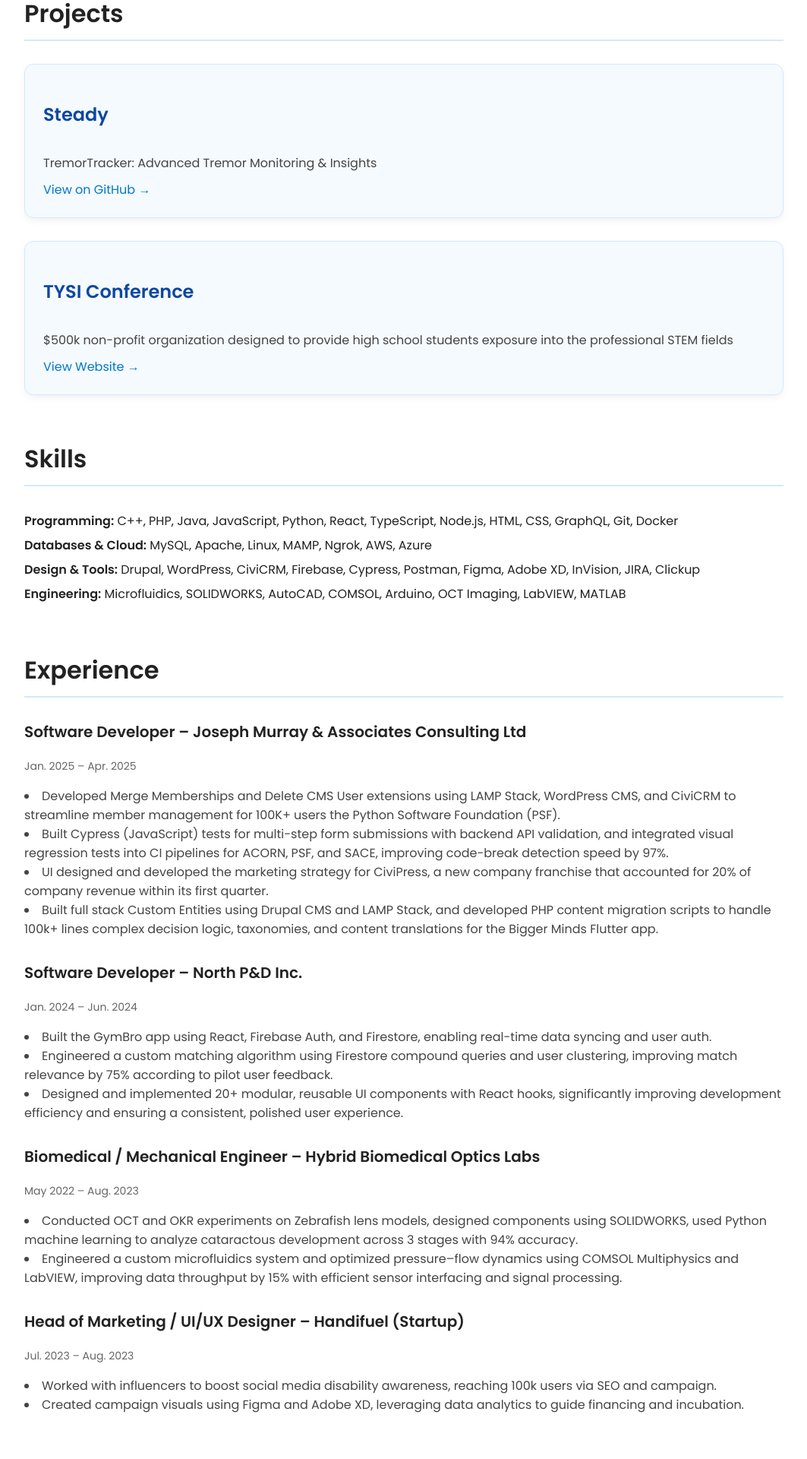
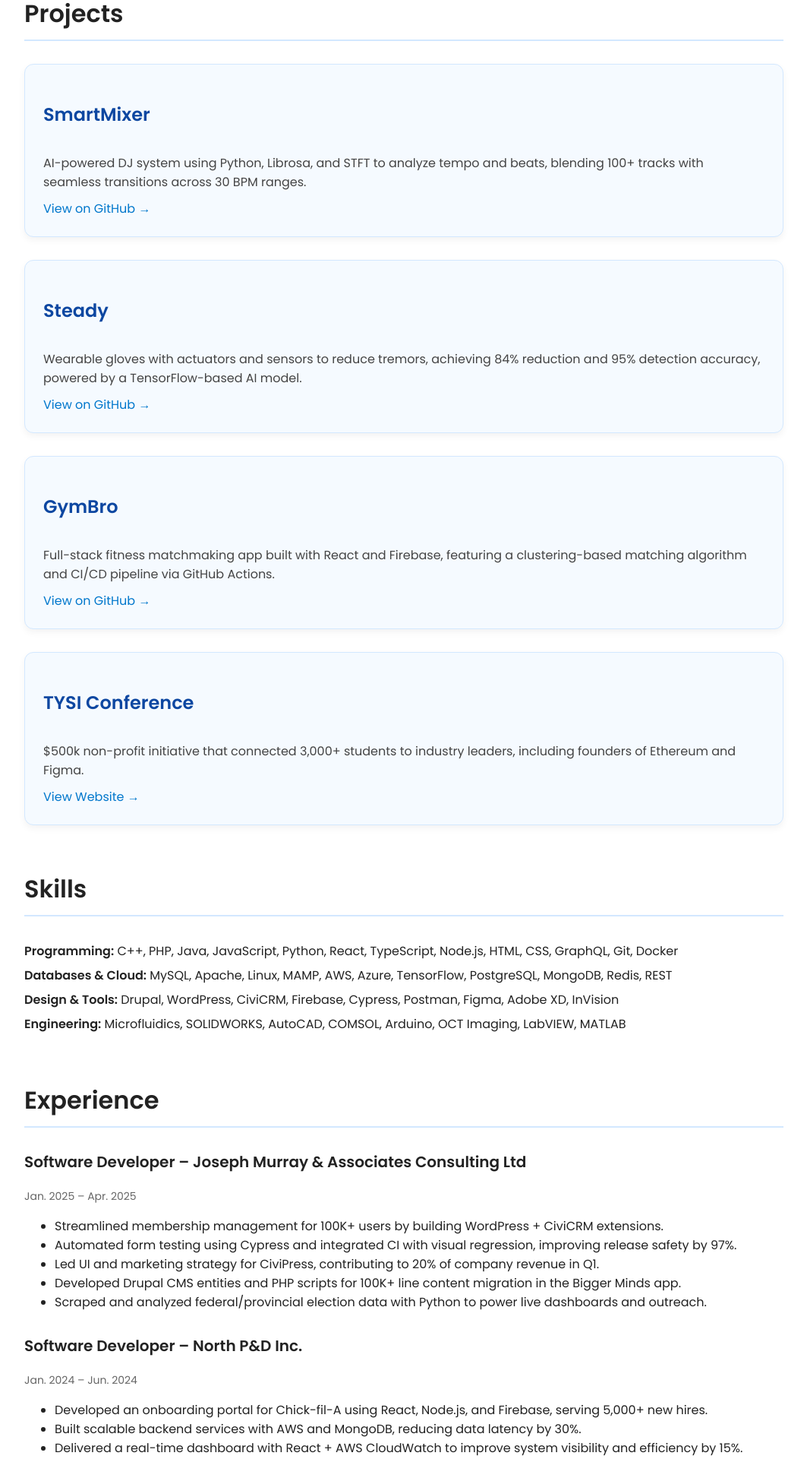
Before and after one commit to bowenzhu21/AI-Coaching, a React (Create React App) app: page /bowen/engineering in a window 1280 px wide. Shown: the part 300-2220 px from the top of the page at 76% size, without its empty margins (108-1171 px from the left). Built offline with nearby package versions, Linux system fonts and the light colour scheme.

Commit message:
updated engineering page

```diff
--- a/src/pages/Engineering.js
+++ b/src/pages/Engineering.js
@@ -5,14 +5,30 @@
   return (
     <div className="engineering-container">
       <h1 className="page-title">Engineering Portfolio</h1>
+
       {/* Projects Section */}
       <section className="section">
         <h2 className="section-title">Projects</h2>
 
         <div className="project-card">
+          <h3 className="project-title">SmartMixer</h3>
+          <p className="project-description">
+            AI-powered DJ system using Python, Librosa, and STFT to analyze tempo and beats, blending 100+ tracks with seamless transitions across 30 BPM ranges.
+          </p>
+          <a
+            href="https://github.com/bowenzhu21/Smart-Mixer.git"
+            className="project-link"
+            target="_blank"
+            rel="noopener noreferrer"
+          >
+            View on GitHub →
+          </a>
+        </div>
+
+        <div className="project-card">
           <h3 className="project-title">Steady</h3>
           <p className="project-description">
-            TremorTracker: Advanced Tremor Monitoring & Insights
+            Wearable gloves with actuators and sensors to reduce tremors, achieving 84% reduction and 95% detection accuracy, powered by a TensorFlow-based AI model.
           </p>
           <a
             href="https://github.com/bowenzhu21/Steady.git"
@@ -25,12 +41,27 @@
         </div>
 
         <div className="project-card">
+          <h3 className="project-title">GymBro</h3>
+          <p className="project-description">
+            Full-stack fitness matchmaking app built with React and Firebase, featuring a clustering-based matching algorithm and CI/CD pipeline via GitHub Actions.
+          </p>
+          <a
+            href="https://github.com/bowenzhu21/GymBro.git"
+            className="project-link"
+            target="_blank"
+            rel="noopener noreferrer"
+          >
+            View on GitHub →
+          </a>
+        </div>
+
+        <div className="project-card">
           <h3 className="project-title">TYSI Conference</h3>
           <p className="project-description">
-            $500k non-profit organization designed to provide high school students exposure into the professional STEM fields
+            $500k non-profit initiative that connected 3,000+ students to industry leaders, including founders of Ethereum and Figma.
           </p>
           <a
-            href="https://tysiconference.webflow.io/?fbclid=PAZXh0bgNhZW0CMTEAAac6ZM9fc4Rtpdfbb836oa-FkWfWF2vOe5hkWeQxMji7St0oVLu6NuMRBVE3dQ_aem_uDRbw7JTinNPeA3olzHMKQ"
+            href="https://tysiconference.webflow.io"
             className="project-link"
             target="_blank"
             rel="noopener noreferrer"
@@ -39,16 +70,18 @@
           </a>
         </div>
       </section>
+
       {/* Skills Section */}
       <section className="section">
         <h2 className="section-title">Skills</h2>
         <ul className="skills-list">
           <li><strong>Programming:</strong> C++, PHP, Java, JavaScript, Python, React, TypeScript, Node.js, HTML, CSS, GraphQL, Git, Docker</li>
-          <li><strong>Databases & Cloud:</strong> MySQL, Apache, Linux, MAMP, Ngrok, AWS, Azure</li>
-          <li><strong>Design & Tools:</strong> Drupal, WordPress, CiviCRM, Firebase, Cypress, Postman, Figma, Adobe XD, InVision, JIRA, Clickup</li>
+          <li><strong>Databases & Cloud:</strong> MySQL, Apache, Linux, MAMP, AWS, Azure, TensorFlow, PostgreSQL, MongoDB, Redis, REST</li>
+          <li><strong>Design & Tools:</strong> Drupal, WordPress, CiviCRM, Firebase, Cypress, Postman, Figma, Adobe XD, InVision</li>
           <li><strong>Engineering:</strong> Microfluidics, SOLIDWORKS, AutoCAD, COMSOL, Arduino, OCT Imaging, LabVIEW, MATLAB</li>
         </ul>
       </section>
+
 
       {/* Experience Section */}
       <section className="section">
@@ -57,40 +90,71 @@
         <div className="experience-item">
           <h3 className="experience-role">Software Developer – Joseph Murray & Associates Consulting Ltd</h3>
           <p className="experience-time">Jan. 2025 – Apr. 2025</p>
-          <p className="experience-description">
-          <li>Developed Merge Memberships and Delete CMS User extensions using LAMP Stack, WordPress CMS, and CiviCRM to streamline member management for 100K+ users the Python Software Foundation (PSF).</li>
-            <li>Built Cypress (JavaScript) tests for multi-step form submissions with backend API validation, and integrated visual regression tests into CI pipelines for ACORN, PSF, and SACE, improving code-break detection speed by 97%.</li>
-            <li>UI designed and developed the marketing strategy for CiviPress, a new company franchise that accounted for 20% of company revenue within its first quarter.</li>
-            <li>Built full stack Custom Entities using Drupal CMS and LAMP Stack, and developed PHP content migration scripts to handle 100k+ lines complex decision logic, taxonomies, and content translations for the Bigger Minds Flutter app.</li>
-          </p>
+          <ul>
+            <li>Streamlined membership management for 100K+ users by building WordPress + CiviCRM extensions.</li>
+            <li>Automated form testing using Cypress and integrated CI with visual regression, improving release safety by 97%.</li>
+            <li>Led UI and marketing strategy for CiviPress, contributing to 20% of company revenue in Q1.</li>
+            <li>Developed Drupal CMS entities and PHP scripts for 100K+ line content migration in the Bigger Minds app.</li>
+            <li>Scraped and analyzed federal/provincial election data with Python to power live dashboards and outreach.</li>
+          </ul>
         </div>
 
         <div className="experience-item">
           <h3 className="experience-role">Software Developer – North P&D Inc.</h3>
           <p className="experience-time">Jan. 2024 – Jun. 2024</p>
-          <p className="experience-description">
-          <li>Built the GymBro app using React, Firebase Auth, and Firestore, enabling real-time data syncing and user auth.</li>
-            <li>Engineered a custom matching algorithm using Firestore compound queries and user clustering, improving match relevance by 75% according to pilot user feedback.</li>
-            <li>Designed and implemented 20+ modular, reusable UI components with React hooks, significantly improving development efficiency and ensuring a consistent, polished user experience.</li>
-          </p>
+          <ul>
+            <li>Developed an onboarding portal for Chick-fil-A using React, Node.js, and Firebase, serving 5,000+ new hires.</li>
+            <li>Built scalable backend services with AWS and MongoDB, reducing data latency by 30%.</li>
+            <li>Delivered a real-time dashboard with React + AWS CloudWatch to improve system visibility and efficiency by 15%.</li>
+          </ul>
         </div>
 
         <div className="experience-item">
-          <h3 className="experience-role">Biomedical / Mechanical Engineer – Hybrid Biomedical Optics Labs</h3>
-          <p className="experience-time">May 2022 – Aug. 2023</p>
-          <p className="experience-description">
-          <li>Conducted OCT and OKR experiments on Zebrafish lens models, designed components using SOLIDWORKS, used Python machine learning to analyze cataractous development across 3 stages with 94% accuracy.</li>
-          <li>Engineered a custom microfluidics system and optimized pressure–flow dynamics using COMSOL Multiphysics and LabVIEW, improving data throughput by 15% with efficient sensor interfacing and signal processing.</li>
-          </p>
+          <h3 className="experience-role">Biomedical Research Intern – Hybrid Biomedical Optics Labs</h3>
+          <p className="experience-time">May 2022 – Dec. 2022</p>
+          <ul>
+            <li>Conducted OCT/OKR experiments on Zebrafish lenses and designed imaging components using SOLIDWORKS.</li>
+            <li>Trained a Python ML model with OpenCV to detect cataract stages and cancerous development with 94% accuracy.</li>
+            <li>Preprocessed 10,000+ microscopy images using NumPy and scikit-image to improve model input quality.</li>
+          </ul>
         </div>
 
         <div className="experience-item">
-          <h3 className="experience-role">Head of Marketing / UI/UX Designer – Handifuel (Startup)</h3>
-          <p className="experience-time">Jul. 2023 – Aug. 2023</p>
-          <p className="experience-description">
-          <li>Worked with influencers to boost social media disability awareness, reaching 100k users via SEO and campaign.</li>
-          <li>Created campaign visuals using Figma and Adobe XD, leveraging data analytics to guide financing and incubation.</li>
-          </p>
+          <h3 className="experience-role">Systems Engineer – Hybrid Biomedical Optics Labs</h3>
+          <p className="experience-time">Jan. 2023 – Aug. 2023</p>
+          <ul>
+            <li>Designed a microfluidics system with integrated sensors, using COMSOL and LabVIEW to boost throughput by 30%.</li>
+            <li>Coded experiments in UProcess to analyze pressure–flow relationships and calibrate system parameters.</li>
+            <li>Automated fluid handling with Python visualizations and Arduino PID control, improving test repeatability.</li>
+          </ul>
+        </div>
+
+        <div className="experience-item">
+          <h3 className="experience-role">UI/UX Designer & Marketing Lead – Handifuel (Startup)</h3>
+          <p className="experience-time">Jun. 2023 – Sep. 2023</p>
+          <ul>
+            <li>Led outreach campaigns that reached 100K+ users and raised awareness for disability-focused tech solutions.</li>
+            <li>Designed campaign visuals in Figma and Adobe XD, using analytics to support fundraising and incubation.</li>
+          </ul>
+        </div>
+
+        <div className="experience-item">
+          <h3 className="experience-role">Chairman – Toronto Youth STEM Innovation Org. ($500k NGO)</h3>
+          <p className="experience-time">Nov. 2022 – Jun. 2024</p>
+          <ul>
+            <li>Secured $200K in sponsorships and drew 3,000+ students and speakers including the founders of Ethereum & Figma.</li>
+            <li>Partnered with AWS to provide $25K in credits and mentorship from Stanford, UC Berkeley, and top tech leaders.</li>
+          </ul>
+        </div>
+      </section>
+
+      {/* Education Section */}
+      <section className="section">
+        <h2 className="section-title">Education</h2>
+        <div className="education-item">
+          <h3 className="education-school">University of Waterloo – BASc in Systems Design Engineering</h3>
+          <p className="education-time">Sep. 2024 – Apr. 2029</p>
+          <p className="education-details">Involvement: Academic Class Rep, Formula Electric (Aerospace), House Taylor (St. Jerome's)</p>
         </div>
       </section>
     </div>
```
